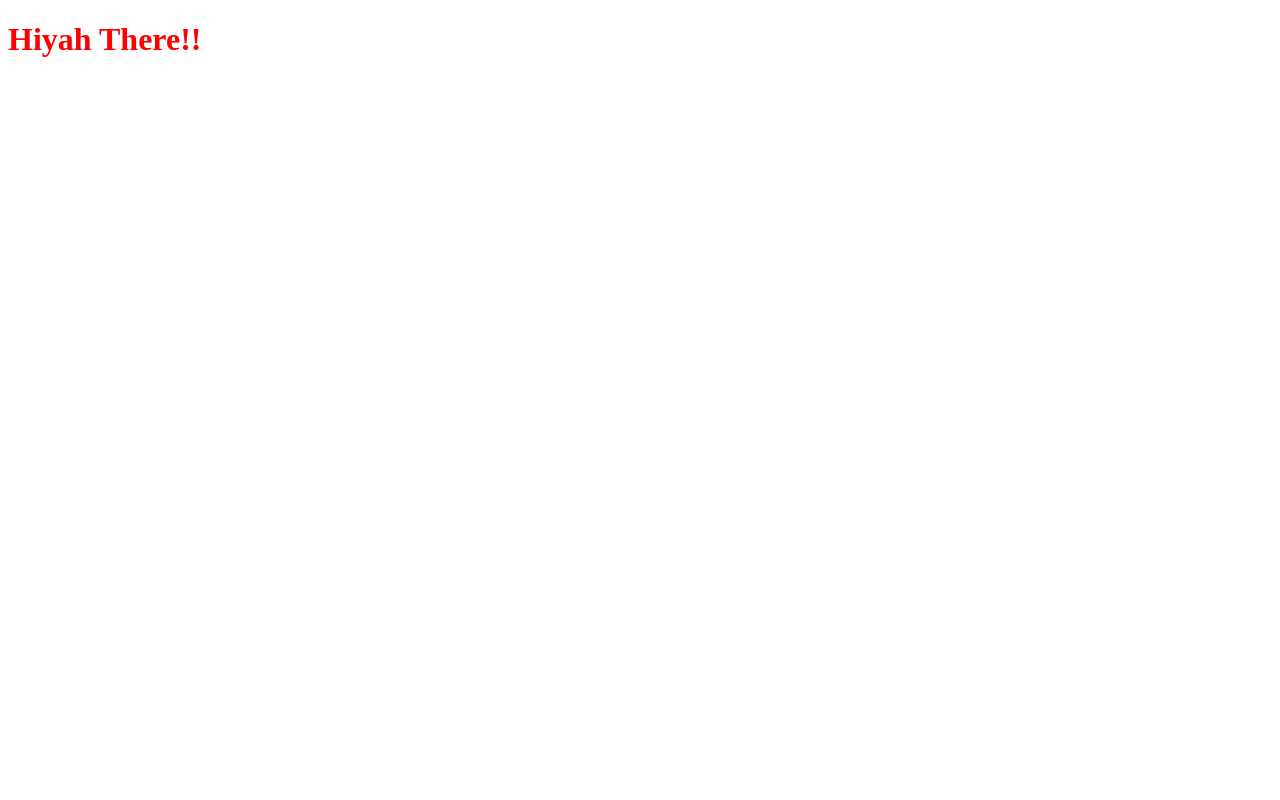
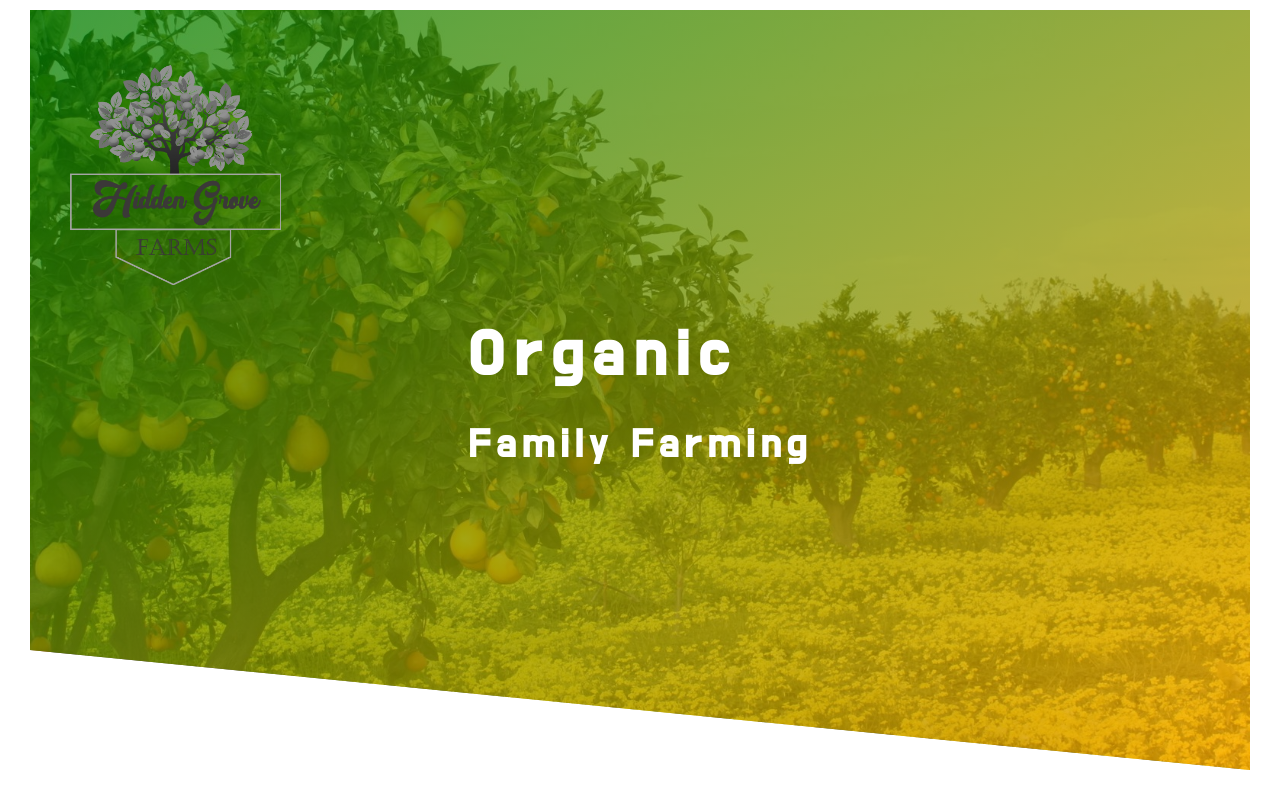
Before and after one commit to Sanjeev-Chadeesingh/SchneiderBros, a plain HTML site: page index.html in a window 1280 px wide. Drawn offline with Linux system fonts and the light colour scheme.

Commit message:
header made

```diff
--- a/assets/style.css
+++ b/assets/style.css
@@ -1,3 +1,114 @@
-.test {
-    color: red;
+* {
+    margin: 0;
+    padding: 0;
+    box-sizing: border-box;
 }
+
+body {
+    padding: 10px 30px 30px 30px;
+    font-family: "Do Hyeon", sans-serif;
+    font-weight: 400;
+    /* font-size: 16px; */
+    line-height: 1.7;
+    color: white;
+}
+
+.header {
+    height: 95vh;
+    background-image: linear-gradient(to right bottom, rgba(0, 128, 0, 0.75), rgba(255, 166, 0, 0.75)), url(../assets/images/orange-grove-3.jpeg);
+    background-size: cover;
+    background-position: bottom;
+    clip-path: polygon(0 0, 100% 0, 100% 100%, 0 80vh);
+    position: relative;
+}
+
+.logo-box {
+    position: absolute;
+    top: 40px;
+    left: 40px;
+}
+
+.logo {
+    animation: moveInRight 2s ease-out;
+    height: 235px;
+}
+
+.headings-box {
+    position: absolute;
+    top: 50%;
+    left: 50%;
+    transform: translate(-50%, -50%);
+}
+
+.main-header {
+    display: block;
+    font-size: 64px;
+    letter-spacing: 10px;
+    animation: moveInLeft 2s ease-out;
+}
+
+.sub-header {
+    display: block;
+    font-size: 40px;
+    letter-spacing: 6px;
+    animation: moveInRightSome 2s ease-out;
+}
+
+@keyframes moveInLeft {
+    0% {
+        opacity: 0;
+        transform: translateX(-1000px);
+    }
+
+    80% {
+        transform: translateX(200px);
+    }
+
+    100% {
+        opacity: 1;
+        transform: translate(0);
+    }
+}
+
+@keyframes moveInRight {
+    0% {
+        opacity: 0;
+        transform: translateX(2000px);
+    }
+/*
+    80% {
+        transform: translateX(-200px);
+    } */
+
+    100% {
+        opacity: 1;
+        transform: translate(0);
+    }
+}
+
+@keyframes moveInRightSome {
+    0% {
+        opacity: 0;
+        transform: translateX(1000px);
+    }
+
+    80% {
+        transform: translateX(-200px);
+    }
+
+    100% {
+        opacity: 1;
+        transform: translate(0);
+    }
+
+@keyframes moveInBottom {
+    0% {
+        opacity: 0;
+        transform: translateY(1000px);
+    }
+
+    100% {
+        opacity: 1;
+        transform: translate(0);
+    }
+}
--- a/index.html
+++ b/index.html
@@ -4,9 +4,21 @@
     <meta charset="UTF-8">
     <meta name="viewport" content="width=device-width, initial-scale=1.0">
     <link rel="stylesheet" href="assets/style.css">
-    <title>ScheniderBros</title>
+    <link rel="shortcut icon" href="assets/images/favicon-3.png">
+    <link href="https://fonts.googleapis.com/css?family=Do+Hyeon:100,300,400,700,900" rel="stylesheet">
+    <title>SchneiderBros</title>
 </head>
 <body>
-    <h1 class="test">Hiyah There!!</h1>
+    <header class="header">
+        <div class="logo-box">
+           <img src="assets/images/HiddenGroveLogo12-2019.png" alt="Logo" class="logo">
+        </div>
+        <div class="headings-box">
+            <h1>
+                <span class="main-header">Organic</span>
+                <span class="sub-header">Family Farming</span>
+            </h1>
+        </div>
+    </header>
 </body>
 </html>
```
Also changed, not shown: assets/images/HiddenGroveLogo12-2019.png (added), assets/images/favicon-1.png (added), assets/images/favicon-2.png (added), assets/images/favicon-3.png (added), assets/images/favicon-4.png (added), assets/images/favicon-5.svg (added), assets/images/favicon-6.png (added), assets/images/favicon-7.png (added), assets/images/logo-1.png (added), assets/images/logo-2.png (added), assets/images/logo-3.png (added), assets/images/logo-4.png (added), assets/images/logo-5.png (added), assets/images/orange-grove-1.jpeg (added), 4 more files.
